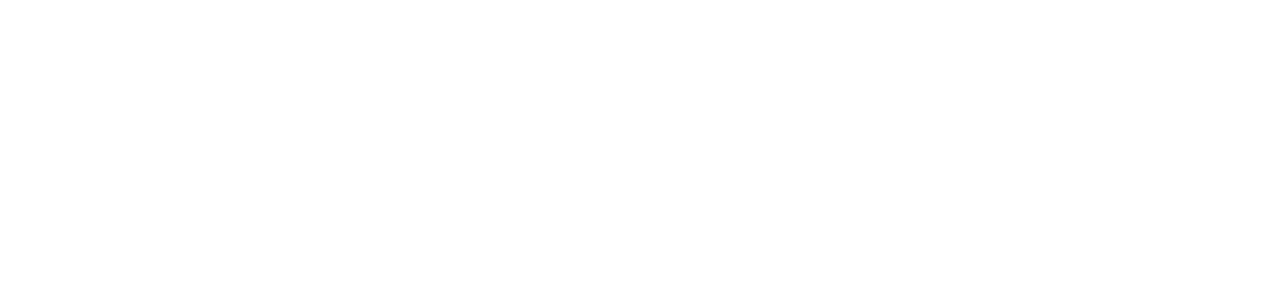
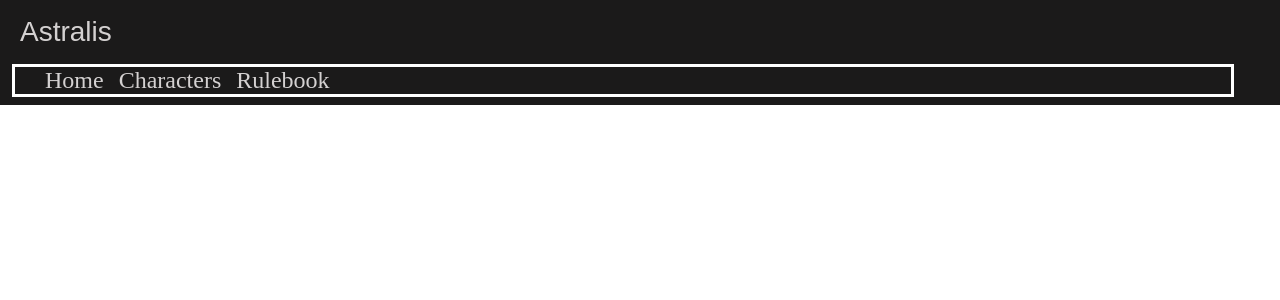
Before and after one commit to SadieJS/tabletop-rpg-website, an Angular app: page / in a window 1280 px wide. Shown: the top 300 px of the page. Built offline with nearby package versions, Linux system fonts and the light colour scheme.

Commit message:
Added home page

```diff
--- a/src/app/app-routing.module.ts
+++ b/src/app/app-routing.module.ts
@@ -1,9 +1,11 @@
+import { HomePageComponent } from './home-page/home-page.component';
 import { NgModule } from '@angular/core';
 import { Routes, RouterModule } from '@angular/router';
 import { CharactersPageComponent } from './characters-page/characters-page.component';
 
 const routes: Routes = [
-  { path: 'characters', component: CharactersPageComponent }
+  { path: 'characters', component: CharactersPageComponent },
+  { path: '', component: HomePageComponent }
 ];
 
 @NgModule({
--- a/src/app/app.module.ts
+++ b/src/app/app.module.ts
@@ -6,13 +6,15 @@ import { AppComponent } from './app.component';
 import { NavigationBarComponent } from './navigation-bar/navigation-bar.component';
 import { CharactersPageComponent } from './characters-page/characters-page.component';
 import { CharacterComponent } from './character/character.component';
+import { HomePageComponent } from './home-page/home-page.component';
 
 @NgModule({
   declarations: [
     AppComponent,
     NavigationBarComponent,
     CharactersPageComponent,
-    CharacterComponent
+    CharacterComponent,
+    HomePageComponent
   ],
   imports: [
     BrowserModule,
--- /dev/null
+++ b/src/app/home-page/home-page.component.html
@@ -0,0 +1 @@
+<navigation-bar></navigation-bar>
--- /dev/null
+++ b/src/app/home-page/home-page.component.ts
@@ -0,0 +1,15 @@
+import { Component, OnInit } from '@angular/core';
+
+@Component({
+  selector: 'home-page',
+  templateUrl: './home-page.component.html',
+  styleUrls: ['./home-page.component.css']
+})
+export class HomePageComponent implements OnInit {
+
+  constructor() { }
+
+  ngOnInit(): void {
+  }
+
+}
--- a/src/app/navigation-bar/navigation-bar.component.html
+++ b/src/app/navigation-bar/navigation-bar.component.html
@@ -2,7 +2,7 @@
     <span class = "astralis">Astralis</span>
     <div class="internal-flex flex-container">
         <a class = "home-button" href="">Home</a>
-        <a class = "characters-button" href="">Characters</a>
+        <a class = "characters-button" href="characters">Characters</a>
         <a class = "rulebook-button" href="">Rulebook</a>
     </div>
 </div>
```
Also changed, not shown: src/app/home-page/home-page.component.css (added), 1 other file (tests, documents, lock files or other folders).
